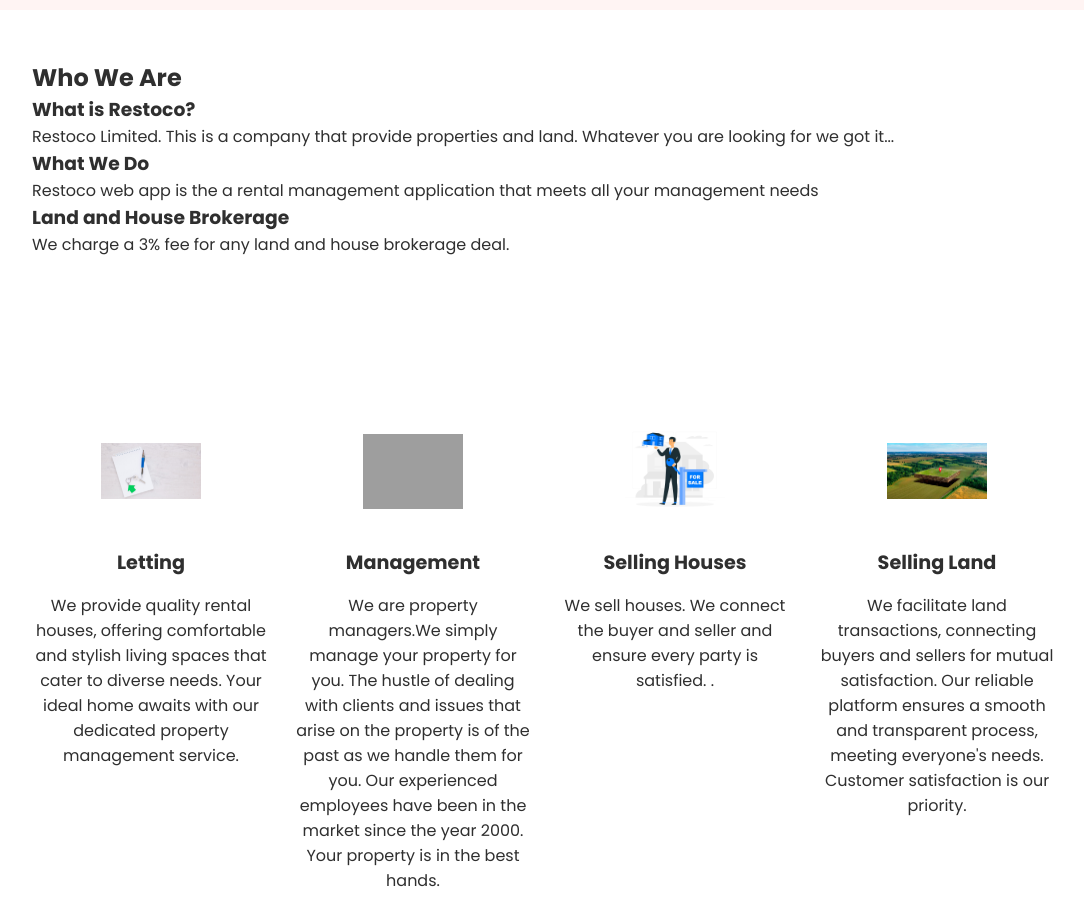
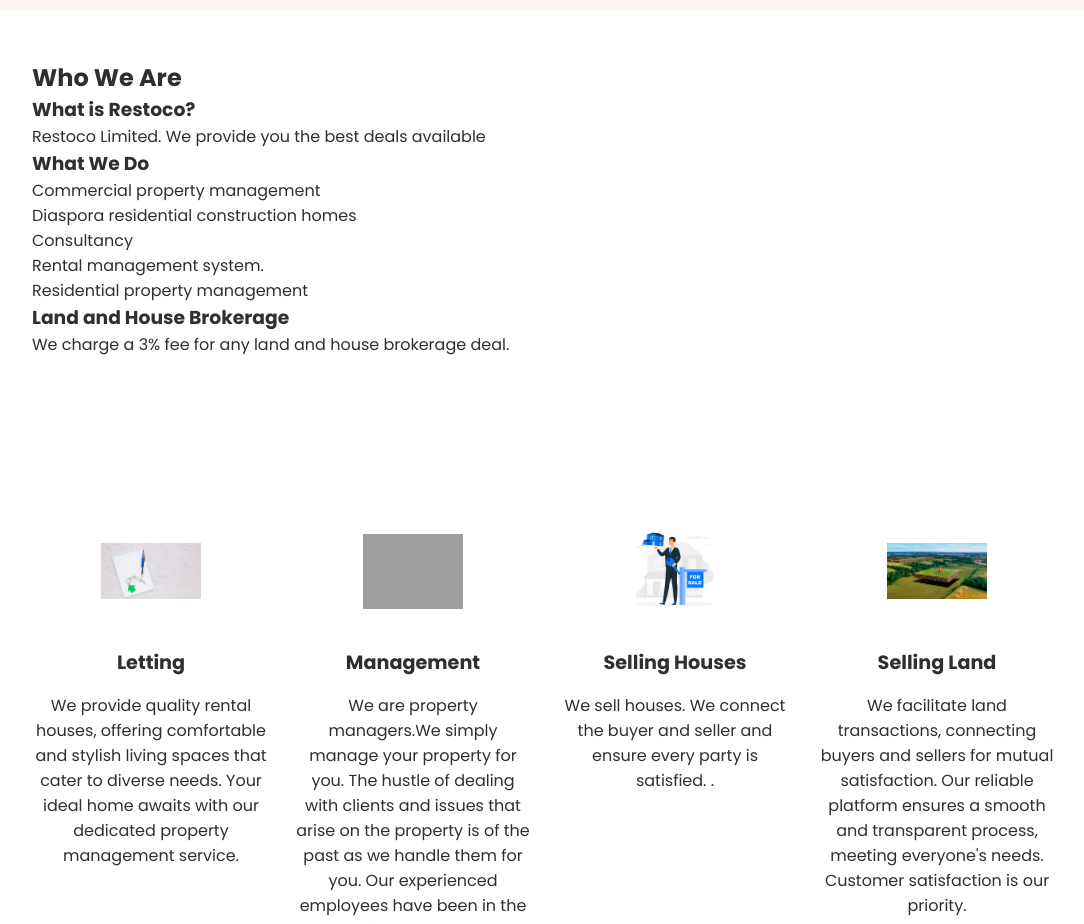
Before and after one commit to venus714/restoco, a plain HTML site: page index.html in a window 1280 px wide. Shown: the part 840-1764 px from the top of the page, without its empty margins (96-1180 px from the left). Drawn offline with nearby package versions, Linux system fonts and the light colour scheme; grey boxes are pictures that could not be loaded.

Commit message:
changes za holiday

```diff
--- a/index.html
+++ b/index.html
@@ -51,18 +51,13 @@
               <div className="aboutUs_card">
                 <h3>What is Restoco?</h3>
                  <p>
-                    Restoco Limited. This is a company that provide properties and land. Whatever you are looking for we got it...</p>
+                    Restoco Limited. We provide you the best deals available</p>
               </div>
-              <!-- <div className="aboutUs_card">
-                <h3>Is my data safe?</h3>
-                <p>Your data is safe. All data transmitted is SSL encrypted, and all data is password protected so that only you and your authorized users have access to your data. We also hold backups of your data so that you never lose it.</p>
-              </div> -->
-
 
             <div className="aboutUs_card">
               <h3>What We Do</h3>
               <p>
-                Restoco web app is the a rental management application that meets all your management needs</p>
+                Commercial property management </p> <p> Diaspora residential construction homes</p> <p>Consultancy</p>Rental management system.</p> <p>Residential property management</p>
 
             </div>
             <div className="aboutUs_card">
```
